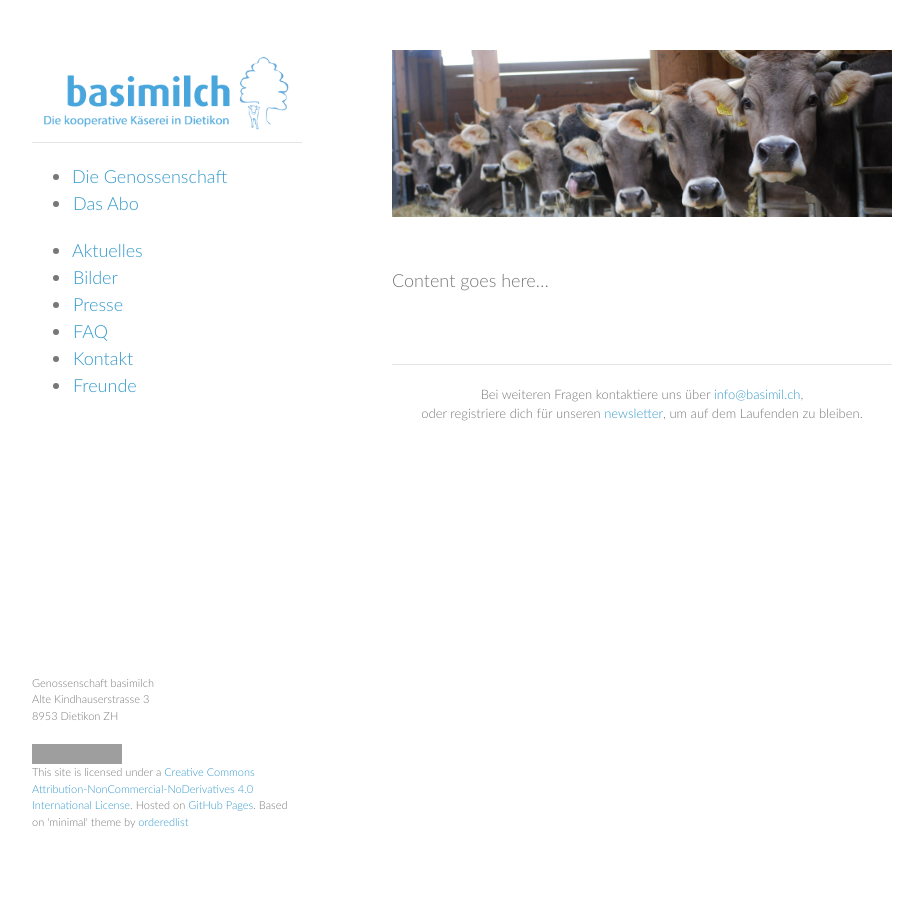
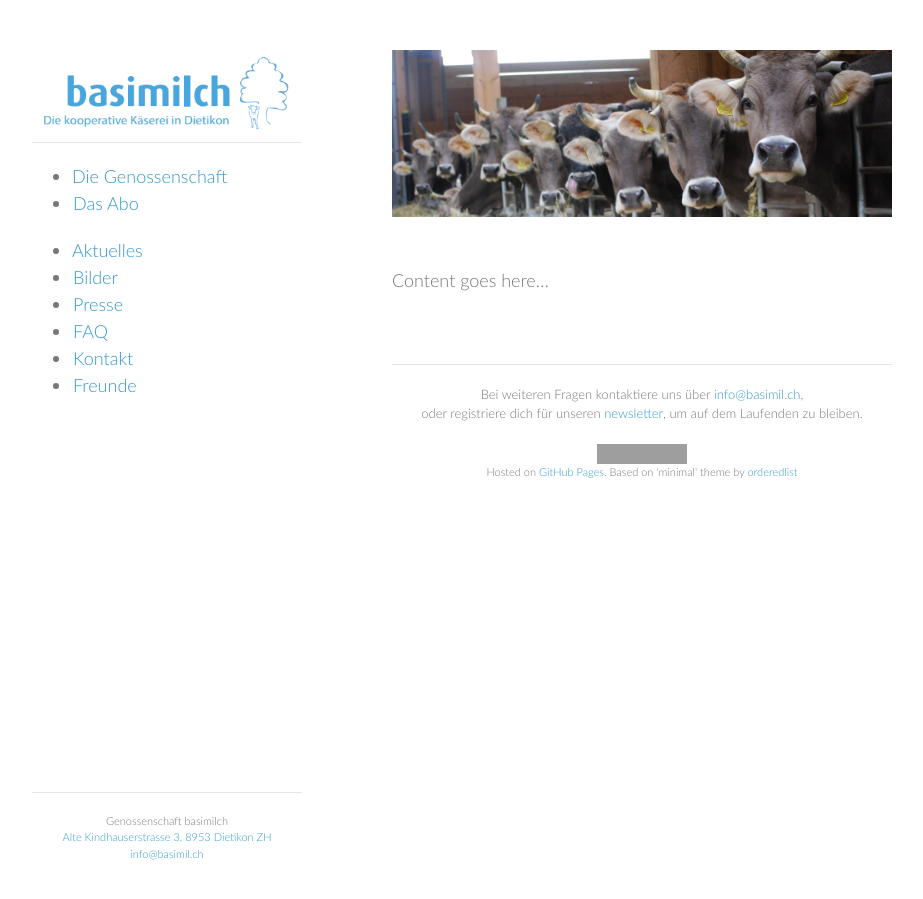
Before and after one commit to vryser/basimilch.github.io, a Jekyll site: the page built from pages/04-bilder.md, in a window 1280 px wide. Shown: the whole page, without its empty margins (178-1101 px from the left). Built offline with Jekyll 4.4.1, drawn with Linux system fonts in a browser that asks for light colours; grey boxes are pictures that could not be loaded.

Commit message:
change: enhance main fixed footer with address map url and email

```diff
--- a/_config.yml
+++ b/_config.yml
@@ -17,6 +17,7 @@ info:
         street: Alte Kindhauserstrasse 3
         plz: 8953
         city: Dietikon ZH
+        url: https://www.google.ch/maps/place/Alte+Kindhauserstrasse+3+8953+Dietikon+Switzerland
 
 
 # Site sections
--- a/_includes/kontakt-footer.html
+++ b/_includes/kontakt-footer.html
@@ -12,4 +12,11 @@
         <br>
         oder registriere dich für unseren <a href="/#newsletter-form">newsletter</a>, um auf dem Laufenden zu bleiben.
     </p>
+    <small>
+        <p>
+            <a rel="license" href="http://creativecommons.org/licenses/by-nc-nd/4.0/"><img alt="Creative Commons License" style="border-width:0" src="https://i.creativecommons.org/l/by-nc-nd/4.0/80x15.png" /></a><br />
+            Hosted on <a href="https://github.com/basimilch/basimilch.github.io" target="_blank">GitHub Pages</a>.
+            Based on 'minimal' theme by <a href="https://github.com/orderedlist" target="_blank">orderedlist</a>
+        </p>
+    </small>
 </section>
--- a/_layouts/default.html
+++ b/_layouts/default.html
@@ -97,16 +97,16 @@
         {% include kontakt-footer.html %}
       {% endunless %}
       <footer>
+        <hr>
         <small>
         <p>
           {{ site.info.name }}<br>
-          {{ site.info.address.street }}<br>
-          {{ site.info.address.plz }} {{ site.info.address.city }}
-        </p>
-        <p>
-        <a rel="license" href="http://creativecommons.org/licenses/by-nc-nd/4.0/"><img alt="Creative Commons License" style="border-width:0" src="https://i.creativecommons.org/l/by-nc-nd/4.0/80x15.png" /></a><br /><span xmlns:dct="http://purl.org/dc/terms/" property="dct:title">This site</span> is licensed under a <a rel="license" href="http://creativecommons.org/licenses/by-nc-nd/4.0/">Creative Commons Attribution-NonCommercial-NoDerivatives 4.0 International License</a>.
-        Hosted on <a href="https://github.com/basimilch/basimilch.github.io" target="_blank">GitHub Pages</a>.
-        Based on 'minimal' theme by <a href="https://github.com/orderedlist" target="_blank">orderedlist</a>
+          <a href="{{ site.info.address.url }}" target="_blank">
+            {{ site.info.address.street }},
+            {{ site.info.address.plz }} {{ site.info.address.city }}
+          </a>
+          <br>
+          {% include info_email_link.html %}
         </p>
         </small>
       </footer>
--- a/css/basimilch.css
+++ b/css/basimilch.css
@@ -177,7 +177,8 @@ footer {
   width:270px;
   float:left;
   position:fixed;
-  bottom:50px;
+  bottom:2%;
+  text-align: center;
 }
 
 @media print, screen and (max-width: 960px) {
```
